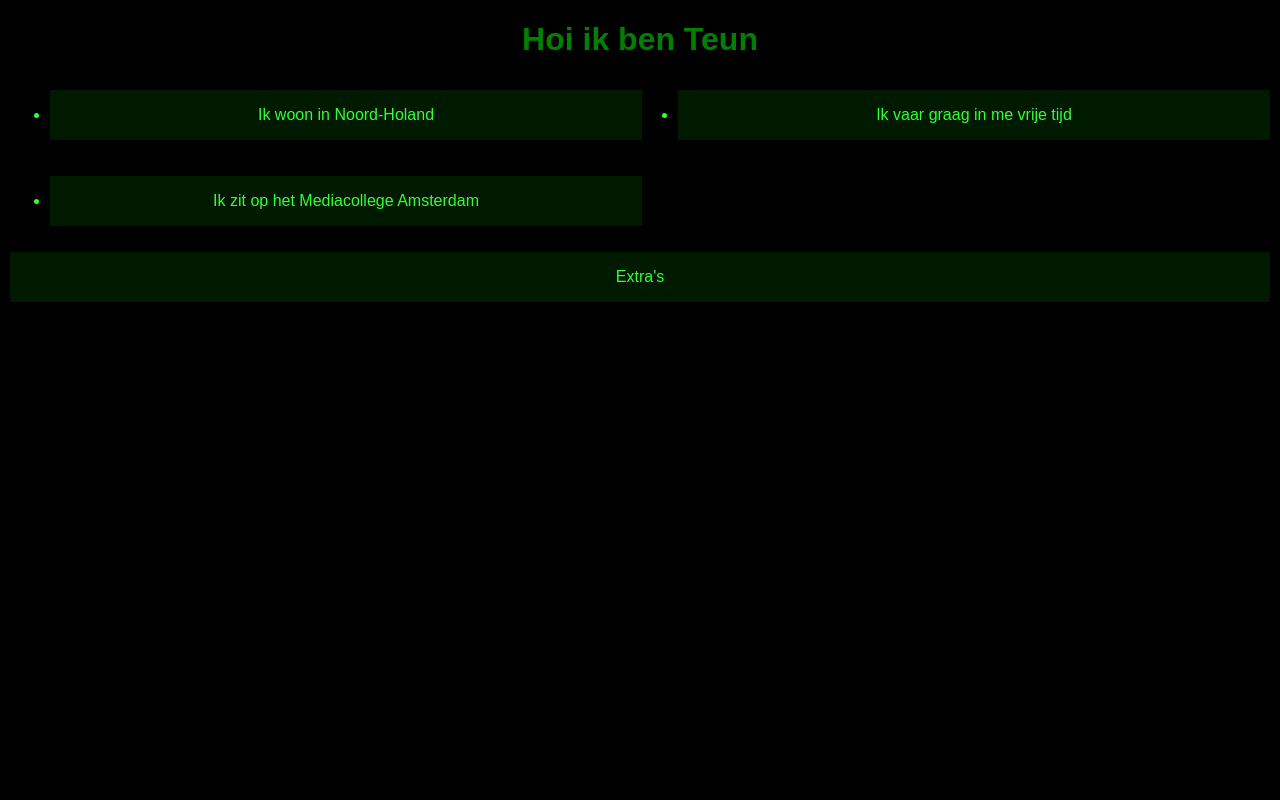
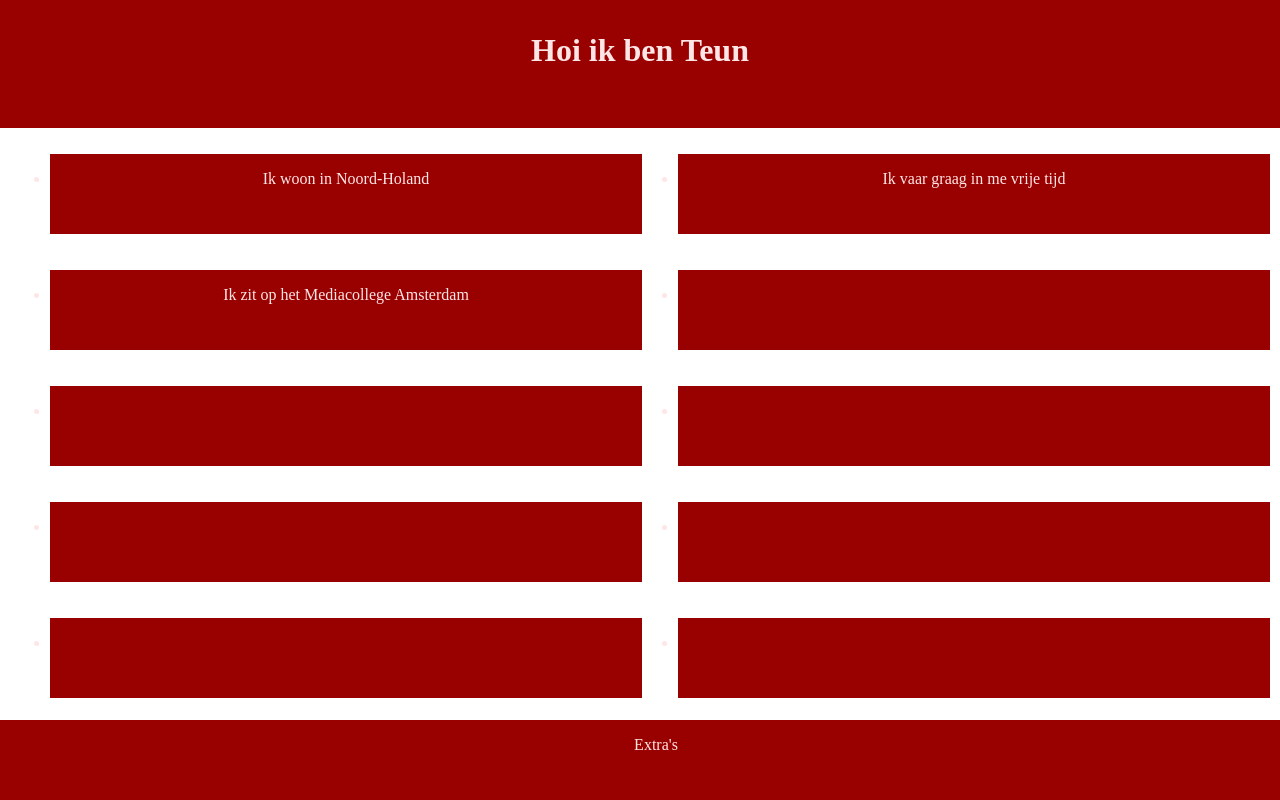
Before and after one commit to teunvanderploeg/FRO, a PHP site: page / in a window 1280 px wide. Run offline with PHP 8.4, Linux system fonts and the light colour scheme.

Commit message:
sass upgrade
ik heb de eerste filmpjes gevolgd maar nu heb ik het zelf wat mooier gemaakt maar het is niet perfecht maar ik weet nu wel hoe scss werkt

```diff
--- a/sass/css/main.css
+++ b/sass/css/main.css
@@ -1,6 +1,14 @@
 body {
   margin: 0;
   padding: 0;
+}
+
+h1 {
+  background-color: #990000;
+  height: 3em;
+  margin: 0;
+  padding-top: 1em;
+  color: #ffe6e6;
 }
 
 ul {
@@ -18,14 +26,22 @@
 }
 
 li, p {
-  color: #34ff34;
-  background-color: #001a00;
+  color: #ffe6e6;
+  background-color: #990000;
   padding: 1em;
   margin: 10px;
   text-align: center;
+  height: 3em;
 }
 li:hover, p:hover {
-  background-color: green;
+  background-color: red;
+}
+
+p {
+  margin: 0;
+  bottom: 0;
+  position: absolute;
+  width: 100%;
 }
 
 @media screen and (min-width: 30em) {
@@ -43,9 +59,9 @@
 
 /* body */
 body {
-  font-family: sans-serif;
-  background-color: black;
-  color: green;
+  font-family: -apple-system, BlinkMacSystemFont, "Segoe UI", Roboto, Oxygen, Ubuntu, Cantarell, "Open Sans", "Helvetica Neue", sans-serif sans-serif;
+  background-color: white;
+  color: red;
   text-align: center;
 }
 
--- a/sass/index.html
+++ b/sass/index.html
@@ -15,6 +15,13 @@
       <li>Ik woon in Noord-Holand</li>
       <li>Ik vaar graag in me vrije tijd</li>
       <li>Ik zit op het Mediacollege Amsterdam</li>
+      <li></li>
+      <li></li>
+      <li></li>
+      <li></li>
+      <li></li>
+      <li></li>
+      <li></li>
     </ul>
     <p>Extra's</p>
   </body>
--- a/sass/sass/_lijst.scss
+++ b/sass/sass/_lijst.scss
@@ -21,12 +21,17 @@
   padding: $padding;
   margin: 10px;
   text-align: center;
+  height: 3em;
   &:hover {
     background-color: $maincolor;
   }
 }
 p {
   @extend li;
+  margin: 0;
+  bottom: 0;
+  position: absolute;
+  width: 100%;
 }
 @media screen and (min-width: 30em) {
   @import "naviTablet";
--- a/sass/sass/_reset.scss
+++ b/sass/sass/_reset.scss
@@ -1,4 +1,13 @@
+@import "var";
+
 body {
   margin: 0;
   padding: 0;
 }
+h1 {
+  background-color: $donkerder;
+  height: 3em;
+  margin: 0;
+  padding-top: 1em;
+  color: $lichter;
+}
--- a/sass/sass/_var.scss
+++ b/sass/sass/_var.scss
@@ -1,5 +1,5 @@
-$maincolor: green;
+$maincolor: rgb(255, 0, 0);
 $midden: center;
-$lichter: lighten($maincolor, 35%);
+$lichter: lighten($maincolor, 45%);
 $donkerder: darken($maincolor, 20%);
 $padding: 1em;
--- a/sass/sass/main.scss
+++ b/sass/sass/main.scss
@@ -6,8 +6,9 @@
 @import "naviTablet";
 /* body */
 body {
-  font-family: sans-serif;
-  background-color: black;
+  font-family: -apple-system, BlinkMacSystemFont, "Segoe UI", Roboto, Oxygen,
+    Ubuntu, Cantarell, "Open Sans", "Helvetica Neue", sans-serif sans-serif;
+  background-color: rgb(255, 255, 255);
   color: $maincolor;
   text-align: $midden;
 }
```
Also changed, not shown: 1 other file.
